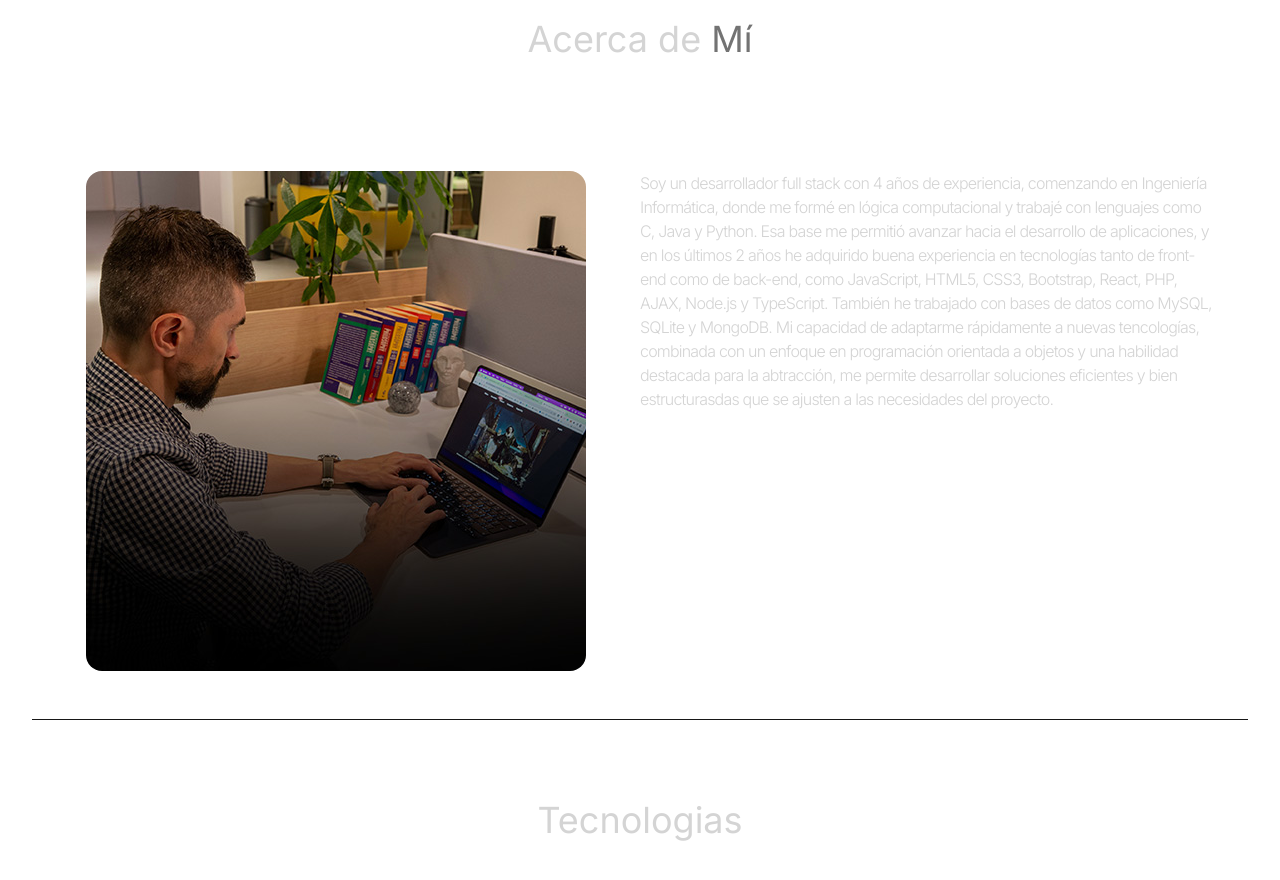
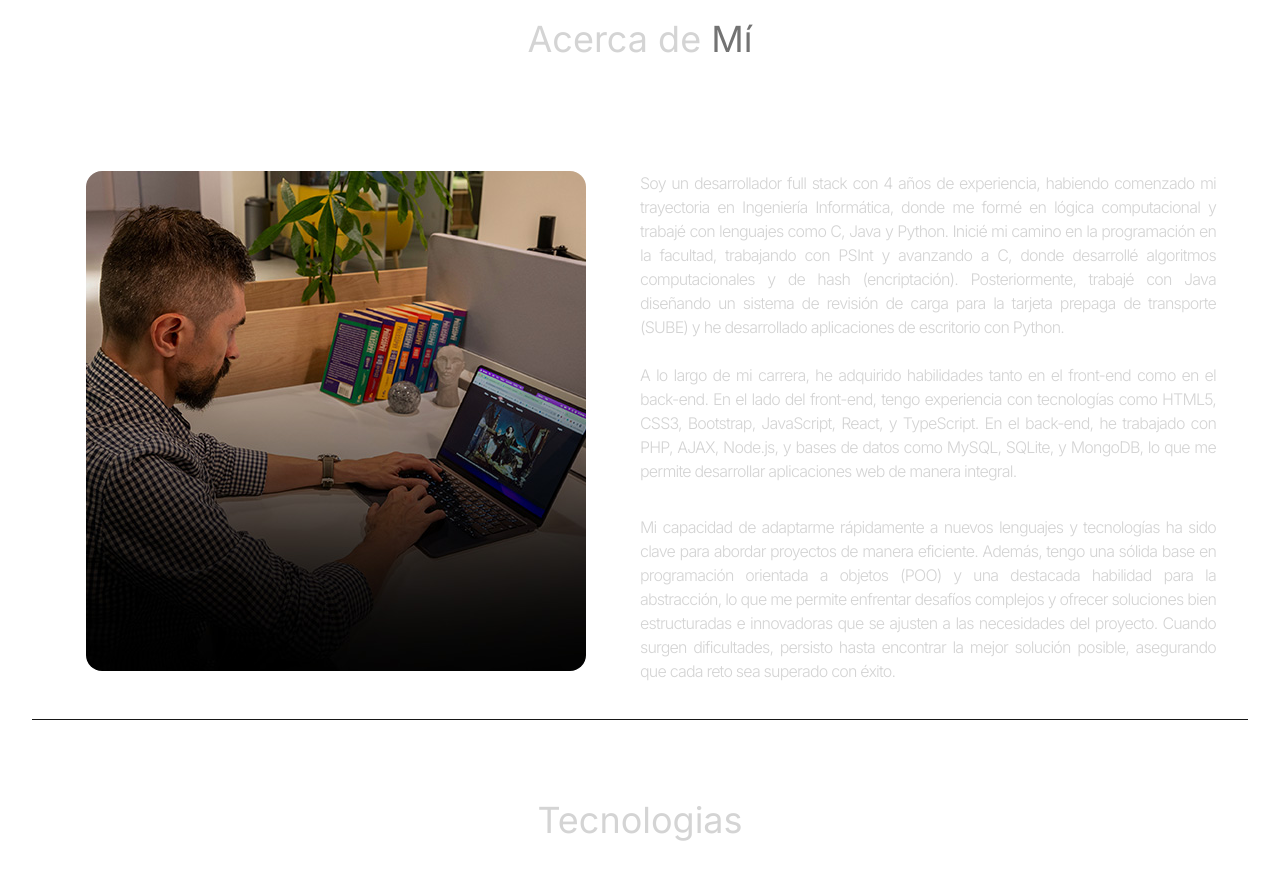
Before and after one commit to ApesteySantiago/Portfolio, a React (Vite) app: page / in a window 1280 px wide. Shown: the part 880-1760 px from the top of the page. Built offline with nearby package versions, Linux system fonts and the light colour scheme.

Commit message:
Agregue contenido en Acerca

```diff
--- a/src/components/Acerca.jsx
+++ b/src/components/Acerca.jsx
@@ -1,5 +1,5 @@
 import aboutImg from "../assets/about.jpg";
-import { TEXTO_ACERCA } from "../constants";
+import { TEXTO_ACERCA, TEXTO_ACERCA1, TEXTO_ACERCA2 } from "../constants";
 import { motion } from "framer-motion";
 
 
@@ -17,7 +17,7 @@ const Acerca = () => {
         transition={{ duration: 0.5 }}
         className="w-full lg:w-1/2 lg:p-8"
       >
-        <div className="flex items-center justify-center">
+        <div className="flex items-center justify-center tex">
           <img className="rounded-2xl" src={aboutImg} alt="about" />
         </div>
       </motion.div>
@@ -26,8 +26,20 @@ const Acerca = () => {
         initial={{ opacity: 0, x: 100 }}
         transition={{ duration: 0, x: -100 }}
         className="w-full lg:w-1/2">
-        <div className="flex justify-center lg:justify-start">
-          <p className="my-2 max-w-xl py-6 font-light tracking-tighter">{TEXTO_ACERCA}</p>
+        <div className="flex ">
+          <p className="my-2 max-w-xl pt-6 font-light tracking-tighter text-justify">
+            {TEXTO_ACERCA}</p>
+
+        </div>
+        <div className="flex">
+        <p className="my-2 max-w-xl py-2 font-light tracking-tighter text-justify">
+        {TEXTO_ACERCA1}
+        </p>
+        </div>
+
+        <div className="flex">
+        <p className="my-2 max-w-xl py-2 font-light tracking-tighter text-justify">{TEXTO_ACERCA2}</p>
+
         </div>
       </motion.div>
     </div>
--- a/src/components/Principal.jsx
+++ b/src/components/Principal.jsx
@@ -46,7 +46,7 @@ const Principal = () => {
               variants={entradaTxt(1)}
               initial="hidden"
               animate="visible"
-              className="my-2 max-w-xl py-6 font-light tracking-tight text-custom-color">
+              className="my-2 max-w-xl py-6 font-light tracking-tight text-custom-color text-justify">
               {CONTENIDO_PRINCIPAL}
             </motion.p>
           </div>
--- a/src/constants/index.js
+++ b/src/constants/index.js
@@ -5,7 +5,15 @@ import project4 from "../assets/projects/project-4.jpg";
 
 export const CONTENIDO_PRINCIPAL = `Soy un desarrollador full stack apasionado con una gran capacidad para crear aplicaciones web eficientes y bien estructuradas. Con 4 años de experiencia, he perfeccionado mis habilidades en tecnologías de front-end como React, JavaScript, TypeScript, HTML5, CSS3, Bootstrap y AJAX, así como en tecnologías de back-end como Node.js, PHP, y bases de datos como MySQL, SQLite y MongoDB. Mi objetivo es aprovechar mi experiencia y nutrirla con nuevos objetivos para desarrollar soluciones innovadoras que se ajusten a las necesidades de los proyectos y ofrezcan experiencias de usuario de alta calidad.`;
 
-export const TEXTO_ACERCA = `Soy un desarrollador full stack con 4 años de experiencia, comenzando en Ingeniería Informática, donde me formé en lógica computacional y trabajé con lenguajes como C, Java y Python. Esa base me permitió avanzar hacia el desarrollo de aplicaciones, y en los últimos 2 años he adquirido buena experiencia en tecnologías tanto de front-end como de back-end, como JavaScript, HTML5, CSS3, Bootstrap, React, PHP, AJAX, Node.js y TypeScript. También he trabajado con bases de datos como MySQL, SQLite y MongoDB. Mi capacidad de adaptarme rápidamente a nuevas tencologías, combinada con un enfoque en programación orientada a objetos y una habilidad destacada para la abtracción, me permite desarrollar soluciones eficientes y bien estructurasdas que se ajusten a las necesidades del proyecto.`;
+export const TEXTO_ACERCA = `
+Soy un desarrollador full stack con 4 años de experiencia, habiendo comenzado mi trayectoria en Ingeniería Informática, donde me formé en lógica computacional y trabajé con lenguajes como C, Java y Python. Inicié mi camino en la programación en la facultad, trabajando con PSInt y avanzando a C, donde desarrollé algoritmos computacionales y de hash (encriptación). Posteriormente, trabajé con Java diseñando un sistema de revisión de carga para la tarjeta prepaga de transporte (SUBE) y he desarrollado aplicaciones de escritorio con Python.
+`;
+
+export const TEXTO_ACERCA1 = `
+A lo largo de mi carrera, he adquirido habilidades tanto en el front-end como en el back-end. En el lado del front-end, tengo experiencia con tecnologías como HTML5, CSS3, Bootstrap, JavaScript, React, y TypeScript. En el back-end, he trabajado con PHP, AJAX, Node.js, y bases de datos como MySQL, SQLite, y MongoDB, lo que me permite desarrollar aplicaciones web de manera integral.`;
+
+export const TEXTO_ACERCA2 = `
+Mi capacidad de adaptarme rápidamente a nuevos lenguajes y tecnologías ha sido clave para abordar proyectos de manera eficiente. Además, tengo una sólida base en programación orientada a objetos (POO) y una destacada habilidad para la abstracción, lo que me permite enfrentar desafíos complejos y ofrecer soluciones bien estructuradas e innovadoras que se ajusten a las necesidades del proyecto. Cuando surgen dificultades, persisto hasta encontrar la mejor solución posible, asegurando que cada reto sea superado con éxito.`;
 
 
 export const EXPERIENCES = [
```
